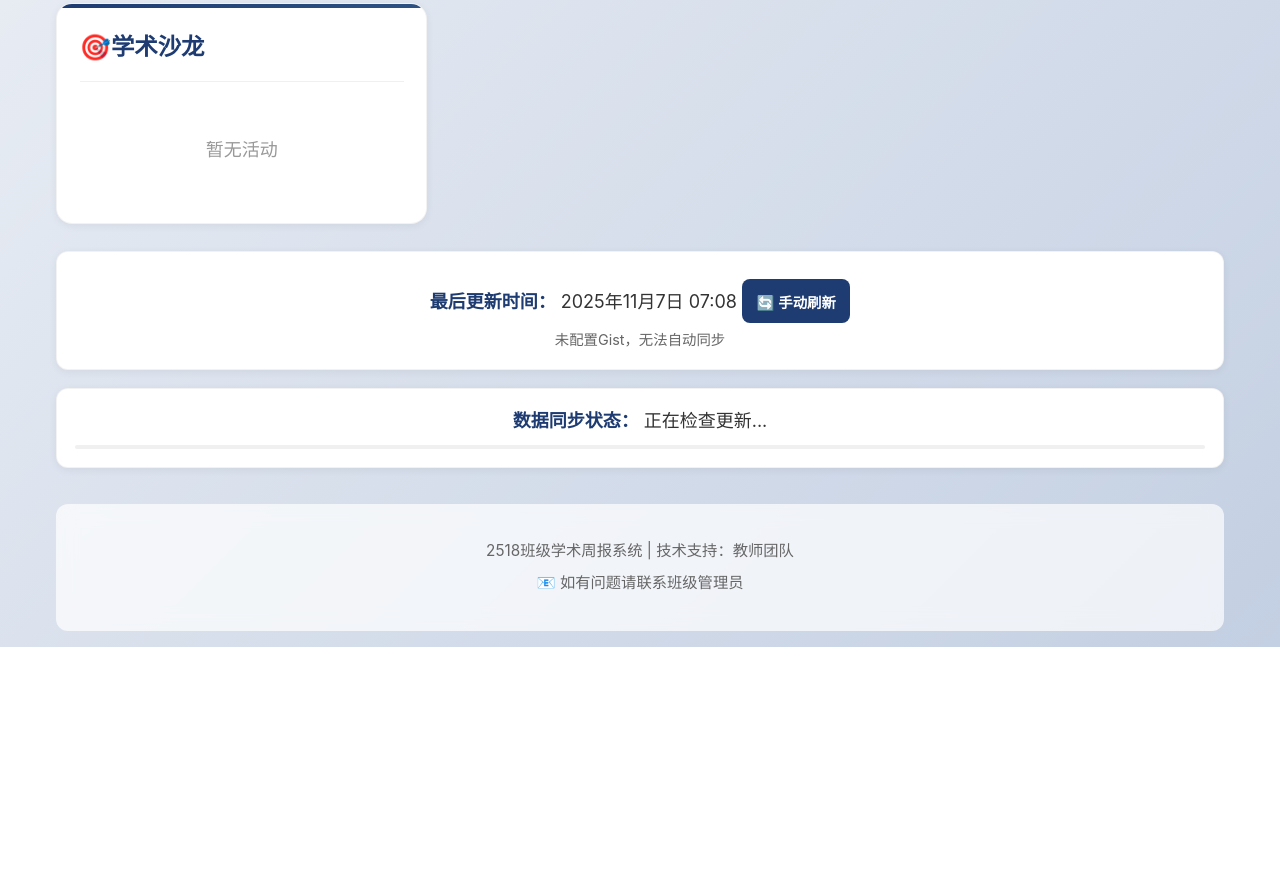
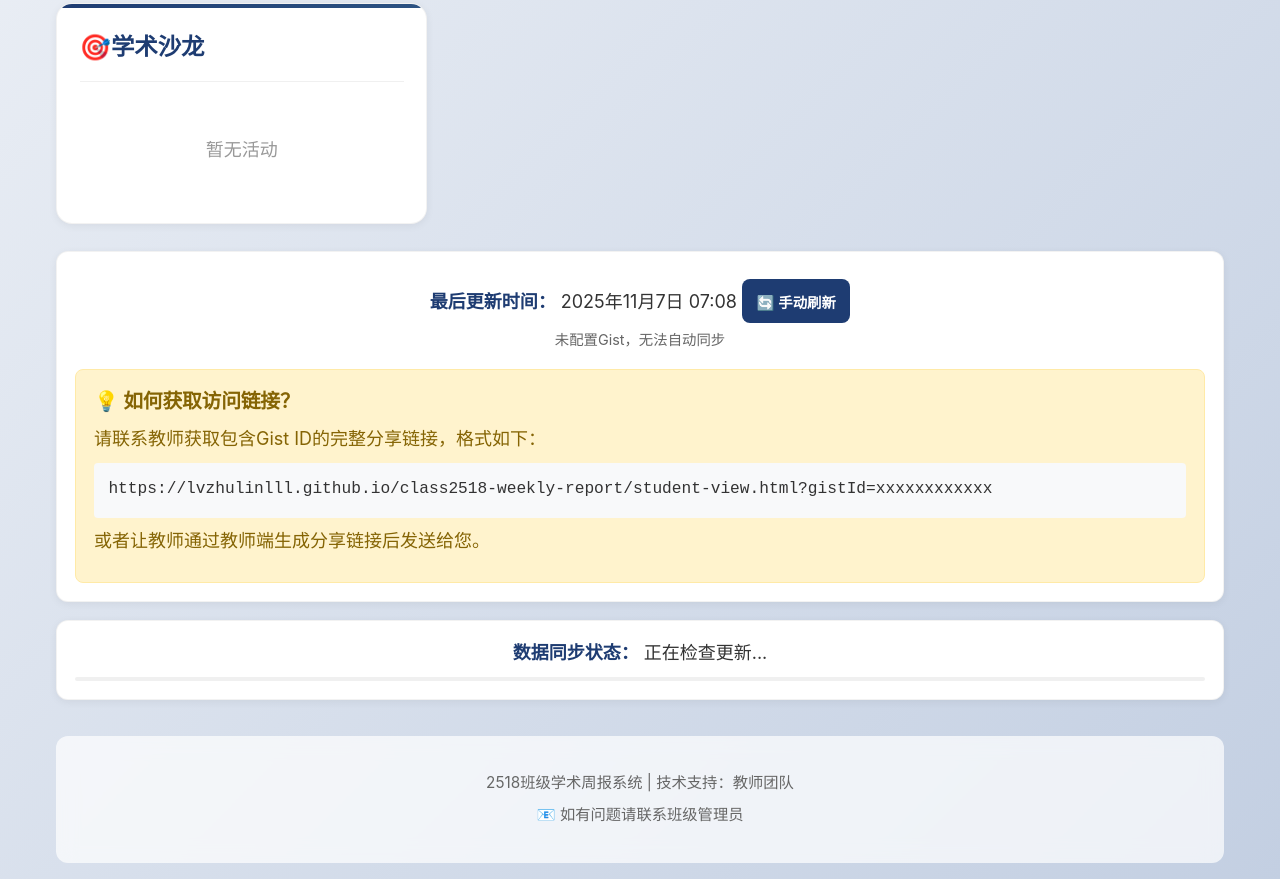
Before and after one commit to lvzhulinlll/class2518-weekly-report, a website: page student-view.html in a window 1280 px wide. Shown: the part 739-1618 px from the top of the page. Before the commit the page ends 1386 px from the top, so only its background shows below. Drawn offline with Linux system fonts and the light colour scheme.

Commit message:
Add files via upload

```diff
--- a/student-view.html
+++ b/student-view.html
@@ -942,6 +942,8 @@
                 await loadDataFromGist();
             } else {
                 updateSyncStatus('❌ 未配置Gist，无法刷新');
+                // 显示引导信息
+                showNotification('请使用包含Gist ID的完整分享链接');
             }
         }
 
@@ -995,6 +997,26 @@
             const statusElement = document.getElementById('syncStatus');
             if (statusElement) {
                 statusElement.textContent = message;
+
+                // 如果没有Gist配置，显示引导信息
+                if (!gistConfig.gistId && message.includes('未配置Gist')) {
+                    const syncSection = document.querySelector('.last-update');
+                    if (syncSection && !document.getElementById('gistHelp')) {
+                        const helpDiv = document.createElement('div');
+                        helpDiv.id = 'gistHelp';
+                        helpDiv.innerHTML = `
+                            <div style="background: #fff3cd; border: 1px solid #ffeaa7; border-radius: 8px; padding: 1rem; margin-top: 1rem; text-align: left;">
+                                <h4 style="color: #856404; margin: 0 0 0.5rem 0;">💡 如何获取访问链接？</h4>
+                                <p style="margin: 0.5rem 0; color: #856404;">请联系教师获取包含Gist ID的完整分享链接，格式如下：</p>
+                                <div style="background: #f8f9fa; padding: 0.8rem; border-radius: 4px; margin: 0.5rem 0; font-family: monospace; font-size: 0.9rem; color: #333;">
+                                    https://lvzhulinlll.github.io/class2518-weekly-report/student-view.html?gistId=xxxxxxxxxxxx
+                                </div>
+                                <p style="margin: 0.5rem 0; color: #856404;">或者让教师通过教师端生成分享链接后发送给您。</p>
+                            </div>
+                        `;
+                        syncSection.appendChild(helpDiv);
+                    }
+                }
             }
         }
 
```
